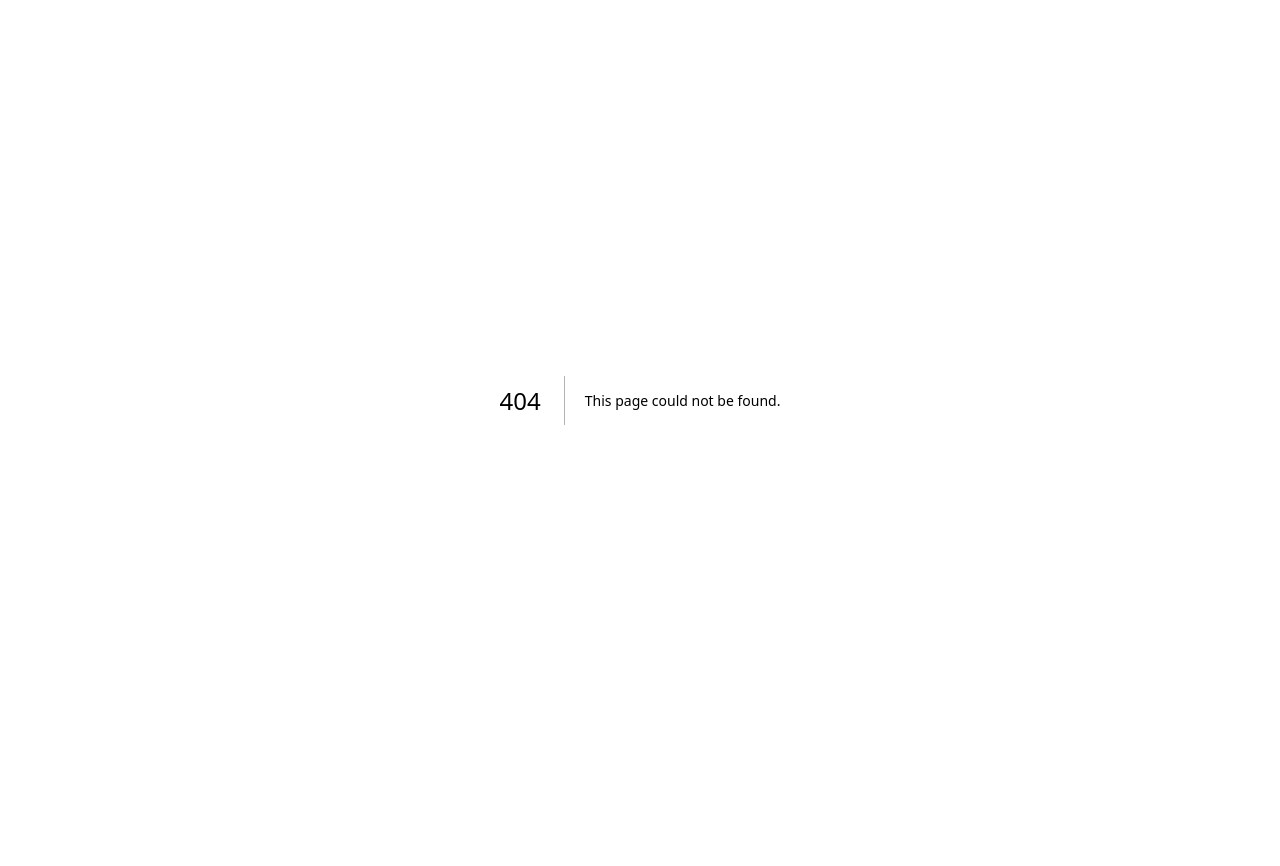
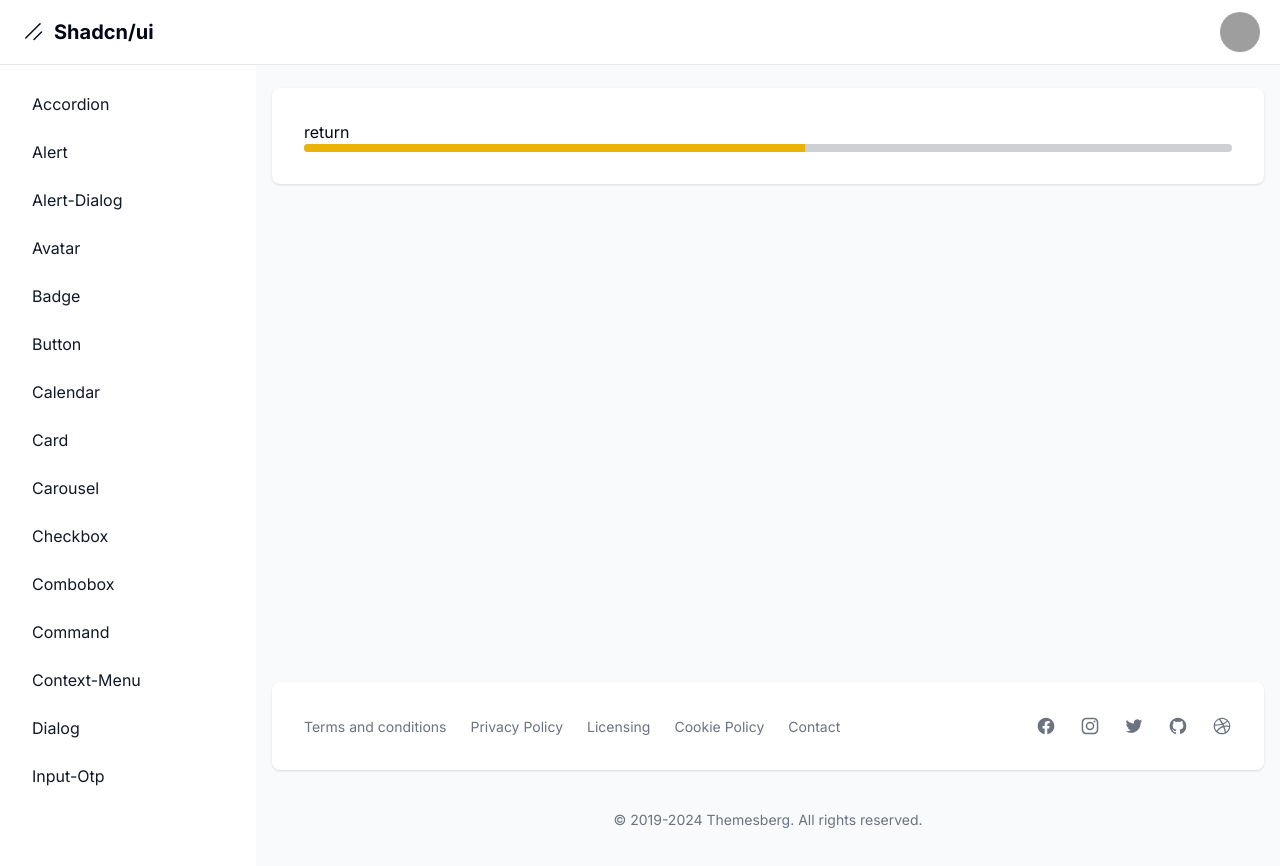
Before and after one commit to elmerjacobo97/shadcn-ui-next, a Next.js app: page /dashboard/progress in a window 1280 px wide. Before the commit this address had no page. Shown: the top 866 px of the page. Before the commit the page ends 800 px from the top, so only its background shows below. Built offline with nearby package versions, Linux system fonts and the light colour scheme; grey boxes are pictures that could not be loaded.

Commit message:
progress

```diff
--- a/package.json
+++ b/package.json
@@ -19,6 +19,7 @@
     "@radix-ui/react-label": "^2.1.0",
     "@radix-ui/react-menubar": "^1.1.1",
     "@radix-ui/react-popover": "^1.1.1",
+    "@radix-ui/react-progress": "^1.1.0",
     "@radix-ui/react-slot": "^1.1.0",
     "class-variance-authority": "^0.7.0",
     "clsx": "^2.1.1",
--- a/src/app/dashboard/layout.tsx
+++ b/src/app/dashboard/layout.tsx
@@ -21,6 +21,7 @@
   { name: 'context-menu', href: 'context-menu' },
   { name: 'menu-bar', href: 'menu-bar' },
   { name: 'input-otp', href: 'input-otp' }, // One-time password (OTP)
+  { name: 'progress', href: 'progress' },
 ].sort((a, b) => a.name.localeCompare(b.name));
 
 export default function DashboardLayout({ children }: { children: React.ReactNode }) {
--- /dev/null
+++ b/src/app/dashboard/progress/page.tsx
@@ -0,0 +1,38 @@
+'use client';
+
+import { useState, useEffect } from 'react';
+import { Progress } from '@/components/ui/progress';
+import { cn } from '@/lib/utils';
+
+export default function ProgressPage() {
+  const [progress, setProgress] = useState(0);
+
+  useEffect(() => {
+    const interval = setInterval(() => {
+      setProgress((prev) => {
+        if (prev >= 100) {
+          clearInterval(interval);
+          return 100;
+        }
+
+        return prev + 1;
+      });
+    }, 100);
+
+    return () => clearInterval(interval);
+  }, []);
+
+  return (
+    <div>
+      return{' '}
+      <Progress
+        value={progress}
+        indicatorColor={cn({
+          'bg-red-500': progress < 50,
+          'bg-yellow-500': progress >= 50 && progress < 80,
+          'bg-green-500': progress >= 80,
+        })}
+      />
+    </div>
+  );
+}
--- /dev/null
+++ b/src/components/ui/progress.tsx
@@ -0,0 +1,26 @@
+'use client';
+
+import * as React from 'react';
+import * as ProgressPrimitive from '@radix-ui/react-progress';
+
+import { cn } from '@/lib/utils';
+
+interface CustomProps extends React.ComponentPropsWithoutRef<typeof ProgressPrimitive.Root> {
+  indicatorColor?: string;
+}
+
+const Progress = React.forwardRef<
+  React.ElementRef<typeof ProgressPrimitive.Root>,
+  // React.ComponentPropsWithoutRef<typeof ProgressPrimitive.Root>
+  CustomProps
+>(({ className, value, indicatorColor = 'bg-primary', ...props }, ref) => (
+  <ProgressPrimitive.Root ref={ref} className={cn('relative h-2 w-full overflow-hidden rounded-full bg-primary/20', className)} {...props}>
+    <ProgressPrimitive.Indicator
+      className={cn('h-full w-full flex-1 transition-all', indicatorColor)}
+      style={{ transform: `translateX(-${100 - (value || 0)}%)` }}
+    />
+  </ProgressPrimitive.Root>
+));
+Progress.displayName = ProgressPrimitive.Root.displayName;
+
+export { Progress };
```
Also changed, not shown: 1 other file (tests, documents, lock files or other folders).
